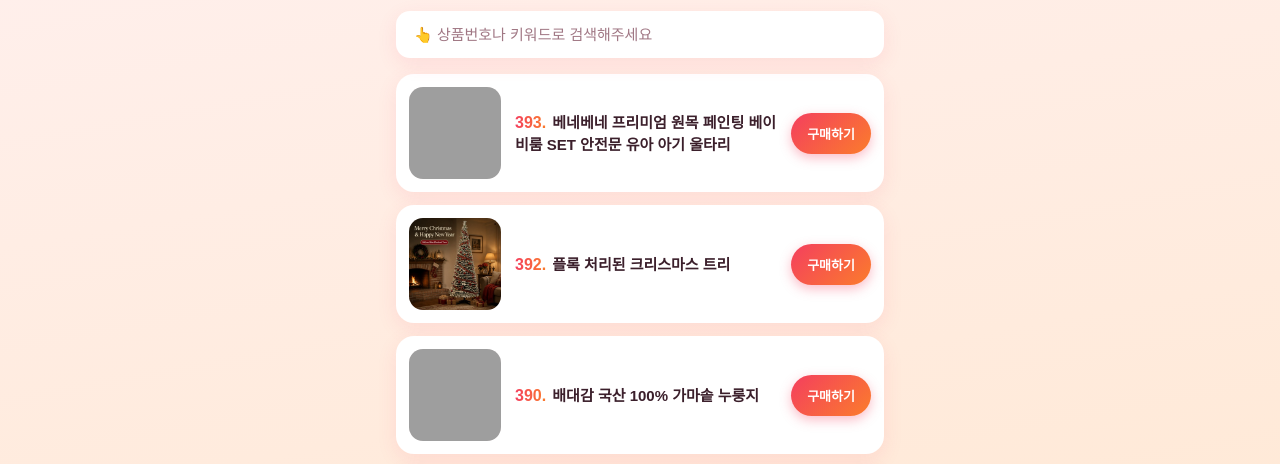
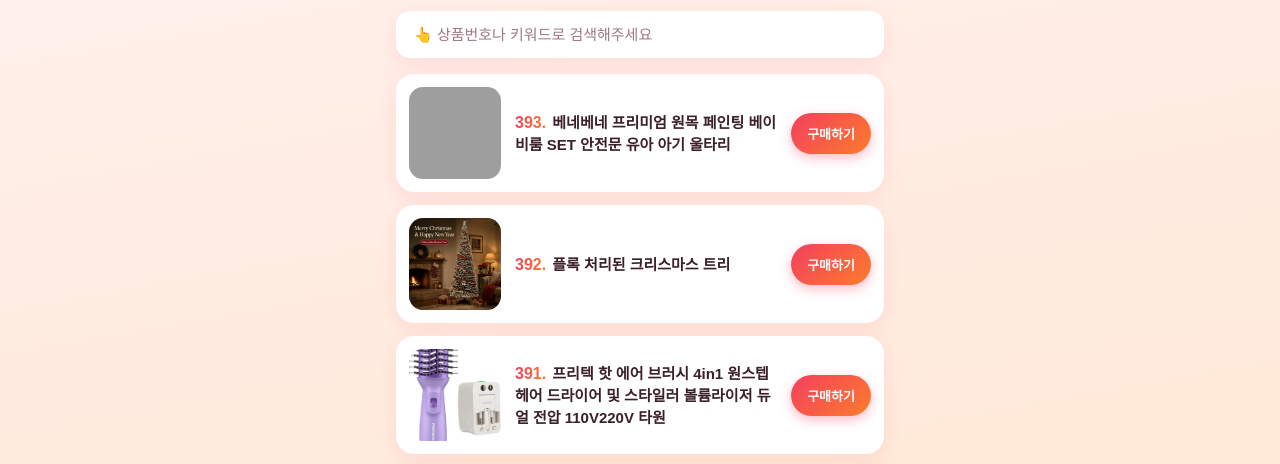
Before and after one commit to shop1649/pickpocket.github.io, a plain HTML site: page index.html in a window 1280 px wide. Shown: the part 266-730 px from the top of the page. Drawn offline with Linux system fonts and the light colour scheme; grey boxes are pictures that could not be loaded.

Commit message:
상품 갱신 2026-11-26 21:01

```diff
--- a/index.html
+++ b/index.html
@@ -79,6 +79,11 @@ footer{margin-top:28px;text-align:center;font-size:11px;color:var(--sub);line-he
   <div class="info"><div class="name"><span class="no">392.</span> 플록 처리된 크리스마스 트리</div></div>
   <span class="btn">구매하기</span>
 </a>
+<a class="card" data-k="391 프리텍 핫 에어 브러시 4in1 원스텝 헤어 드라이어 및 스타일러 볼륨라이저 듀얼 전압 110v220v 타원" href="https://link.coupang.com/re/AFFSDP?lptag=AF6252943&amp;pageKey=9749714054&amp;itemId=29192857598&amp;vendorItemId=95835911451&amp;traceid=V0-153-464fb45f2ec2fec2&amp;requestid=20261126060723650144506786&amp;token=31850C%7CGM&amp;pt=0&amp;slot=9" target="_blank" rel="noopener sponsored">
+  <img class="thumb" src="img/391-20ce790b.jpg" alt="" loading="lazy">
+  <div class="info"><div class="name"><span class="no">391.</span> 프리텍 핫 에어 브러시 4in1 원스텝 헤어 드라이어 및 스타일러 볼륨라이저 듀얼 전압 110V220V 타원</div></div>
+  <span class="btn">구매하기</span>
+</a>
 <a class="card" data-k="390 배대감 국산 100% 가마솥 누룽지" href="https://link.coupang.com/re/AFFSDP?lptag=AF6252943&amp;pageKey=8574402406&amp;itemId=24845610561&amp;vendorItemId=93160885065&amp;traceid=V0-153-e6e0e02365c7c016&amp;clickBeacon=745bc790-e847-11f1-aaaa-636d95d597a9%7E3&amp;requestid=20261125054141740169870412&amp;token=31850C%7CMIXED&amp;pt=1&amp;slot=1" target="_blank" rel="noopener sponsored">
   <img class="thumb" src="img/390-897f40db.jpg" alt="" loading="lazy">
   <div class="info"><div class="name"><span class="no">390.</span> 배대감 국산 100% 가마솥 누룽지</div></div>
```
